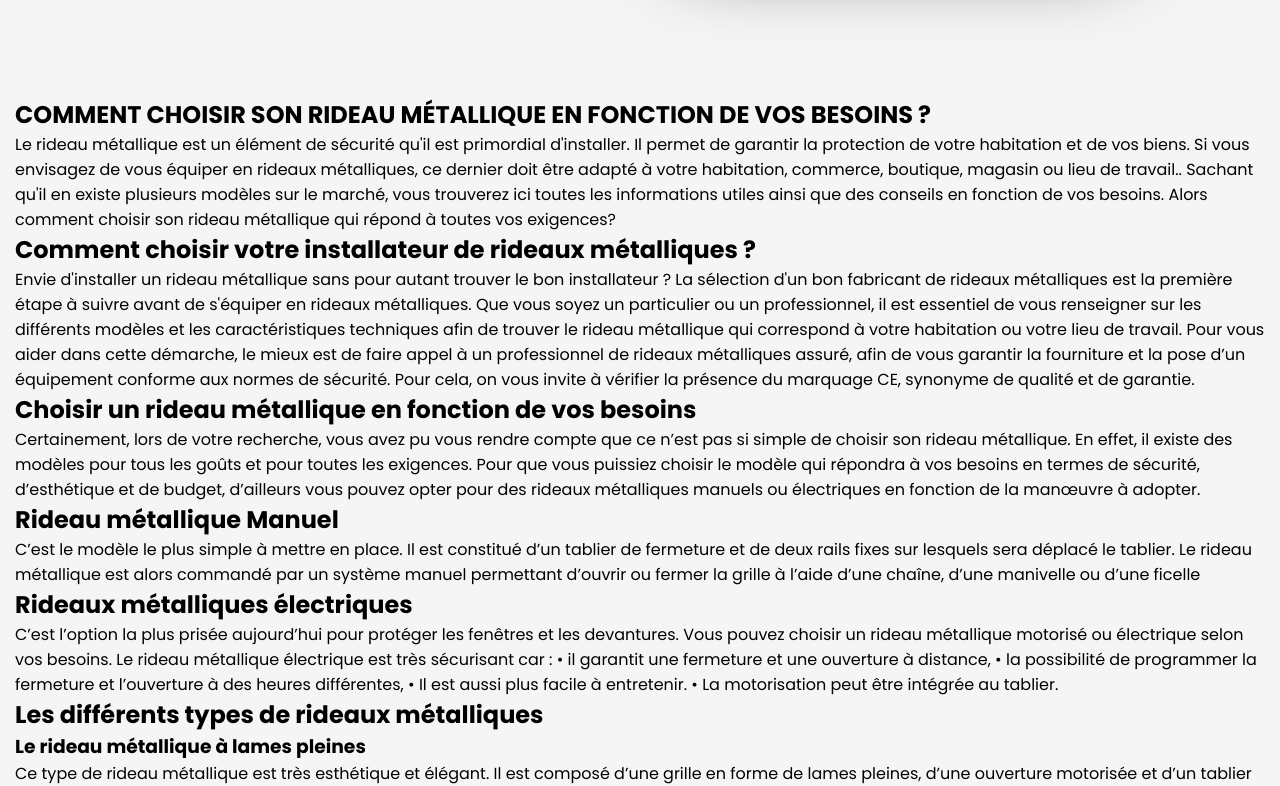
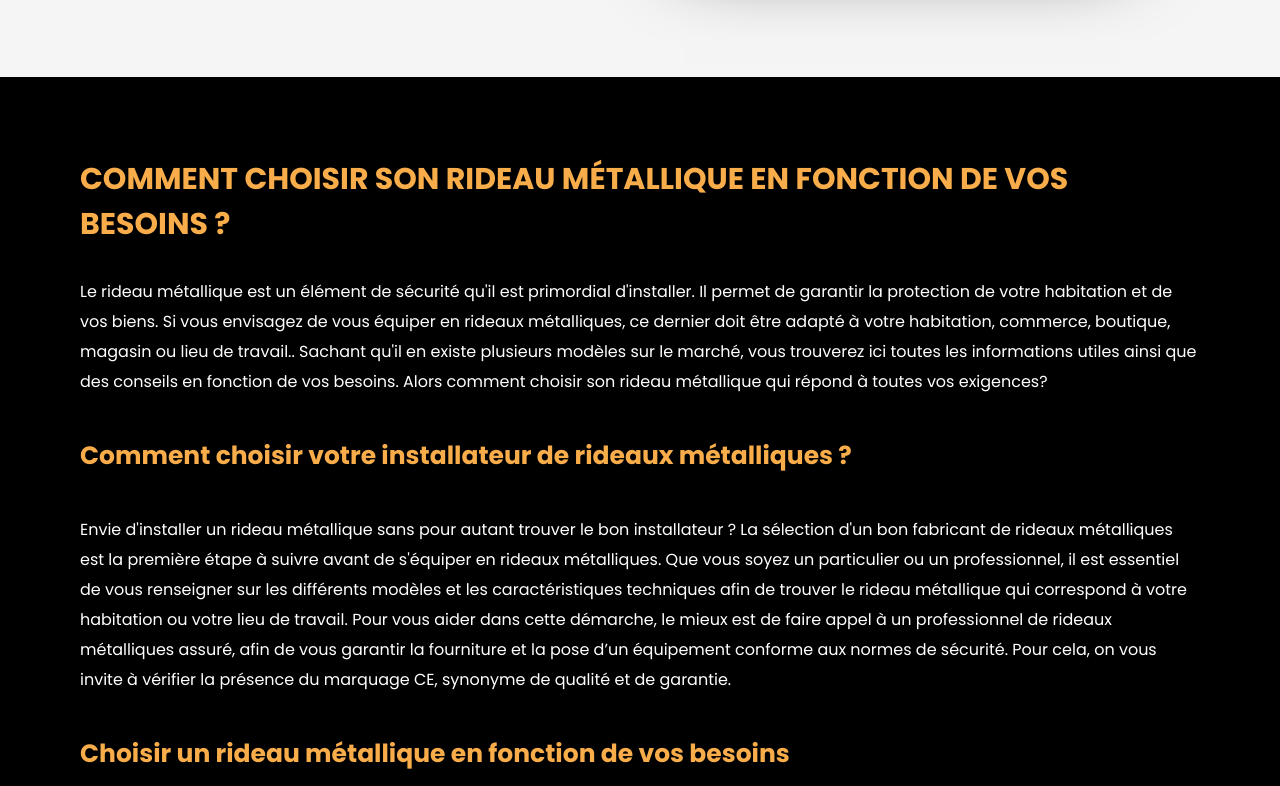
Before and after one commit to sihambordjah/projet-serrurier, a plain HTML site: page pages/projet.html in a window 1280 px wide. Shown: the part 953-1739 px from the top of the page. Drawn offline with Linux system fonts and the light colour scheme.

Commit message:
ajouter le style pour page projet

```diff
--- a/style.css
+++ b/style.css
@@ -227,12 +227,12 @@ li {
   background-color: #fff;
   color: #000;
 }
-.orange_dark_btn{
-   color: #000;
+.orange_dark_btn {
+  color: #000;
   border: 1px solid #000;
   background-color: #f9ad4a;
 }
-.orange_dark_btn:hover{
+.orange_dark_btn:hover {
   background-color: #fff;
   color: #000;
 }
@@ -688,6 +688,39 @@ footer {
 .content-rideu p span {
   font-weight: bold;
 }
+
+/* page projets   */
+.projets {
+  display: block;
+  align-items: center;
+  justify-content: center;
+  background-color: #000;
+padding: 80px;
+margin-top: 30px;
+}
+.projets h1{
+font-size: 30px;
+margin-bottom: 30px;
+}
+.projets h2{
+font-size: 25px;
+margin-bottom: 40px;
+margin-top: 40px;
+}
+
+.projets h3{
+font-size: 18px;
+margin-bottom: 40px;
+margin-top: 40px;
+}
+.projets h1,h2,h3{
+color: #f9ad4a;
+}
+.projets p{
+color: #fff;
+line-height: 30px;
+}
+
 /* Responsive */
 @media screen and (max-width: 1023px) {
   body {
@@ -822,10 +855,10 @@ footer {
     height: 80%;
     width: 80%;
   }
-  .orange_dark_btn{
-  font-size: 14px;
-  padding: 13px;
-}
+  .orange_dark_btn {
+    font-size: 14px;
+    padding: 13px;
+  }
   .big p {
     display: none;
   }
```
